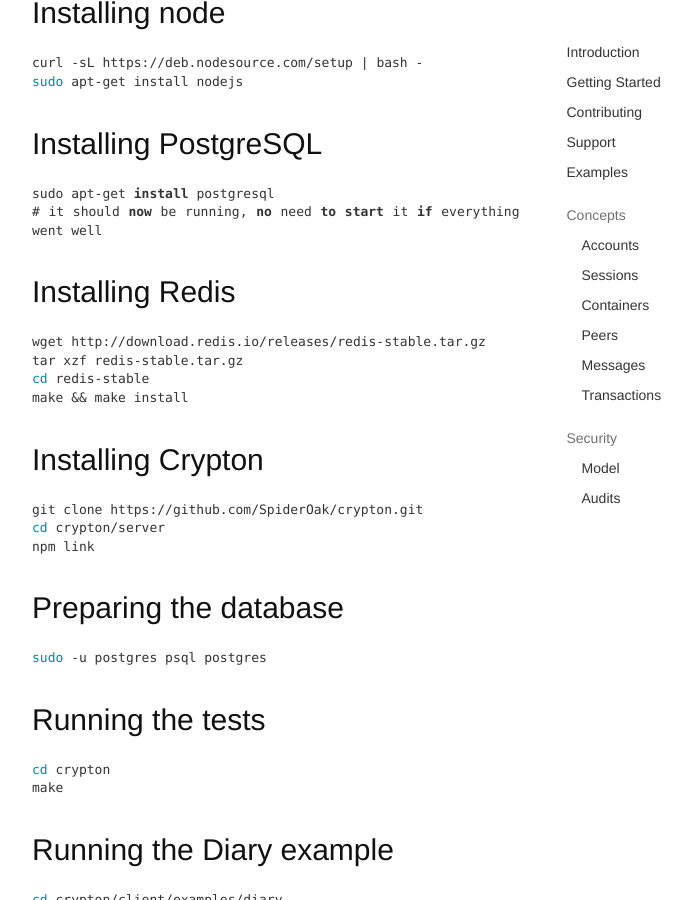
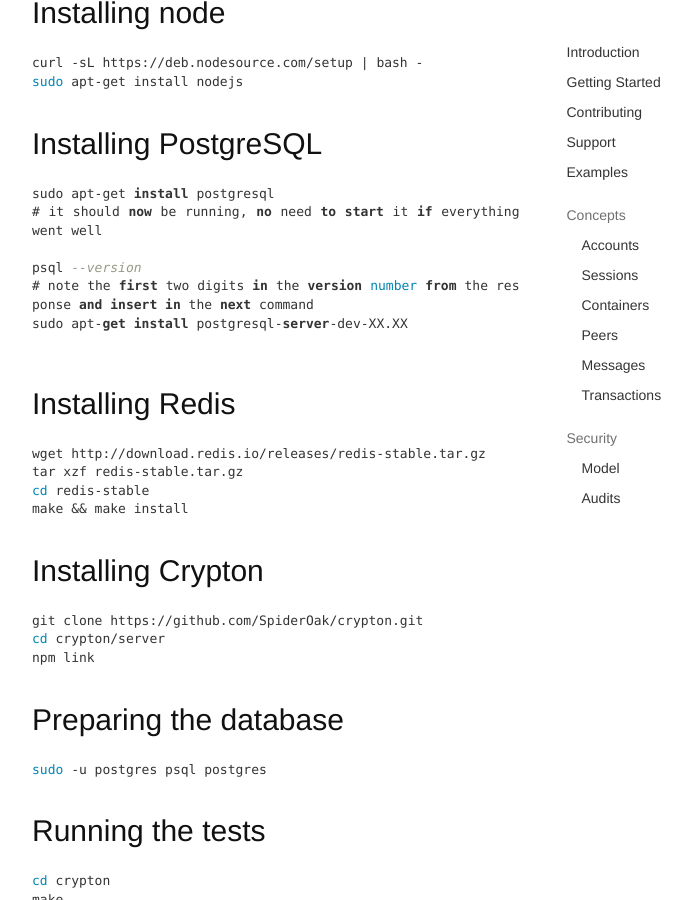
Before and after one commit to SpiderOak/crypton-web, a Jekyll site: the page built from docs/getting-started.md, in a window 1280 px wide and 900 px high, scrolled down 517 px. Shown: the whole window, without its empty margins (278-970 px from the left). Built offline with Jekyll 4.4.1, drawn with Linux system fonts in a browser that asks for light colours; Markdown is read by kramdown in place of the engine named in the settings; comment, search, counter and statistics services are not loaded.

Commit message:
getting-started instructions for postgresql-server-dev package

`````diff
--- a/docs/getting-started.md
+++ b/docs/getting-started.md
@@ -23,6 +23,11 @@
 ````bash
 sudo apt-get install postgresql
 # it should now be running, no need to start it if everything went well
+
+psql --version
+# note the first two digits in the version number from the response and insert in the next command
+sudo apt-get install postgresql-server-dev-XX.XX
+
 ````
 
 ## Installing Redis
`````
